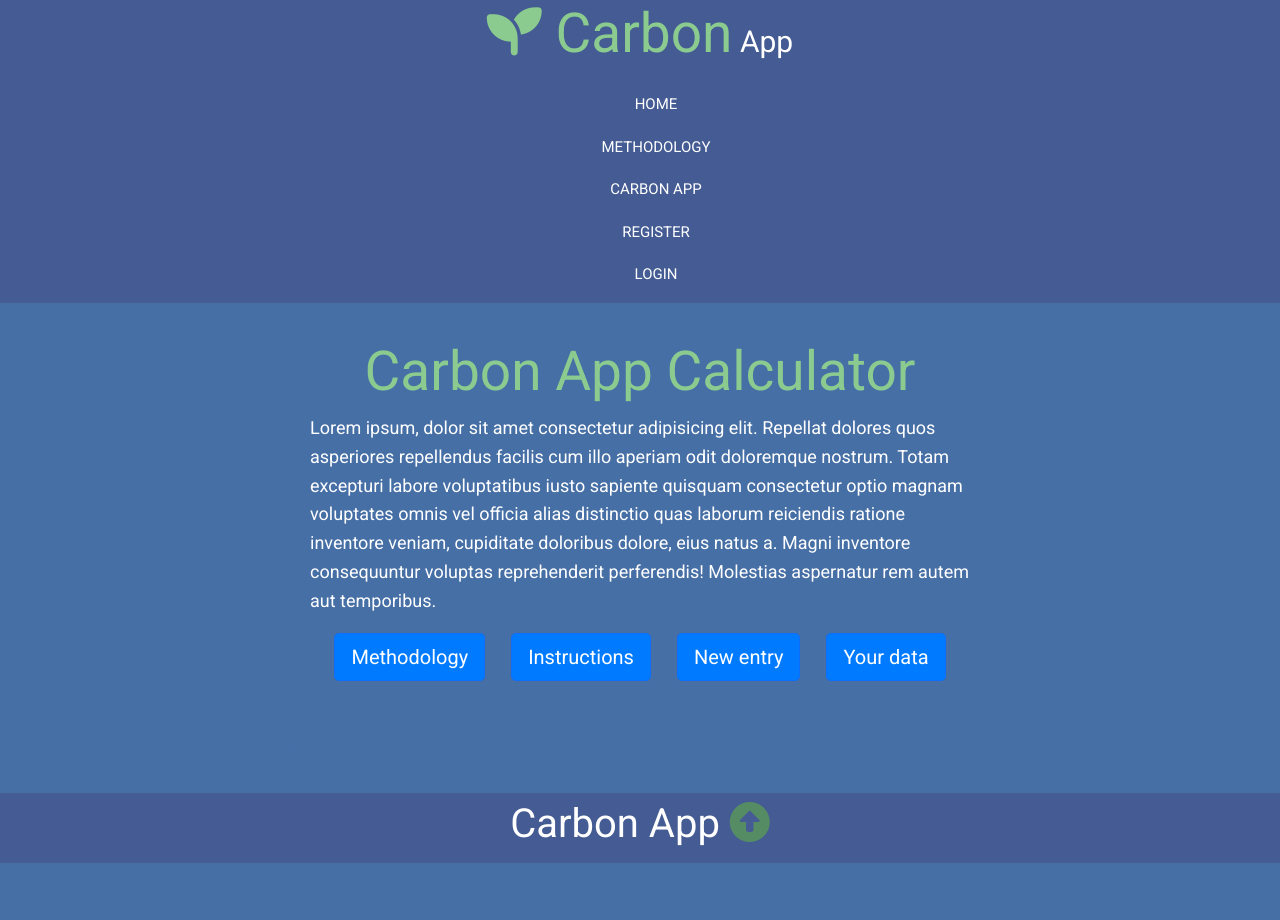
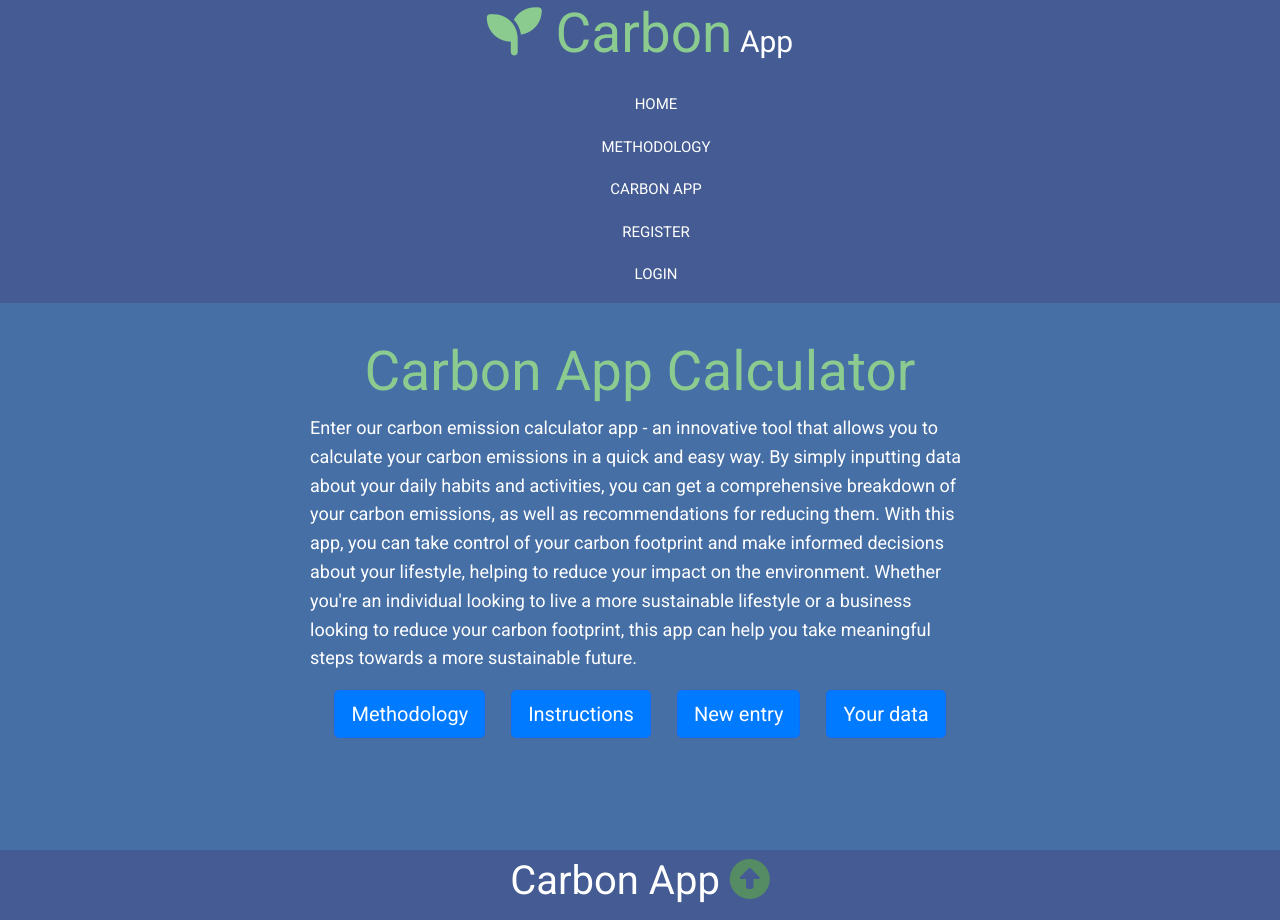
Before and after one commit to sandrathereseb/carbon_app_2023, a Flask app: page /carbon_app in a window 1280 px wide. Before the commit the page ends 863 px from the top, so only its background shows below. Run offline with Flask 2, Linux system fonts and the light colour scheme; some libraries are stand-ins or nearby versions.

Commit message:
Update carbon_app.html

```diff
--- a/capp/templates/carbon_app/carbon_app.html
+++ b/capp/templates/carbon_app/carbon_app.html
@@ -9,12 +9,7 @@
             <div class="box">
                 <h1 style="font-size:55px;"><span class="text-logo"> Carbon App Calculator</span></h1>
                 <p style="text-align:left;">
-                    Lorem ipsum, dolor sit amet consectetur adipisicing elit. Repellat dolores quos asperiores
-                    repellendus facilis cum illo aperiam odit doloremque nostrum. Totam excepturi labore voluptatibus
-                    iusto sapiente quisquam consectetur optio magnam voluptates omnis vel officia alias distinctio quas
-                    laborum reiciendis ratione inventore veniam, cupiditate doloribus dolore, eius natus a. Magni
-                    inventore consequuntur voluptas reprehenderit perferendis! Molestias aspernatur rem autem aut
-                    temporibus.
+                  Enter our carbon emission calculator app - an innovative tool that allows you to calculate your carbon emissions in a quick and easy way. By simply inputting data about your daily habits and activities, you can get a comprehensive breakdown of your carbon emissions, as well as recommendations for reducing them. With this app, you can take control of your carbon footprint and make informed decisions about your lifestyle, helping to reduce your impact on the environment. Whether you're an individual looking to live a more sustainable lifestyle or a business looking to reduce your carbon footprint, this app can help you take meaningful steps towards a more sustainable future.
                 </p>
                 <div class="container_buttons_links_header_carbon_app">
                     <div class="btn">
```
